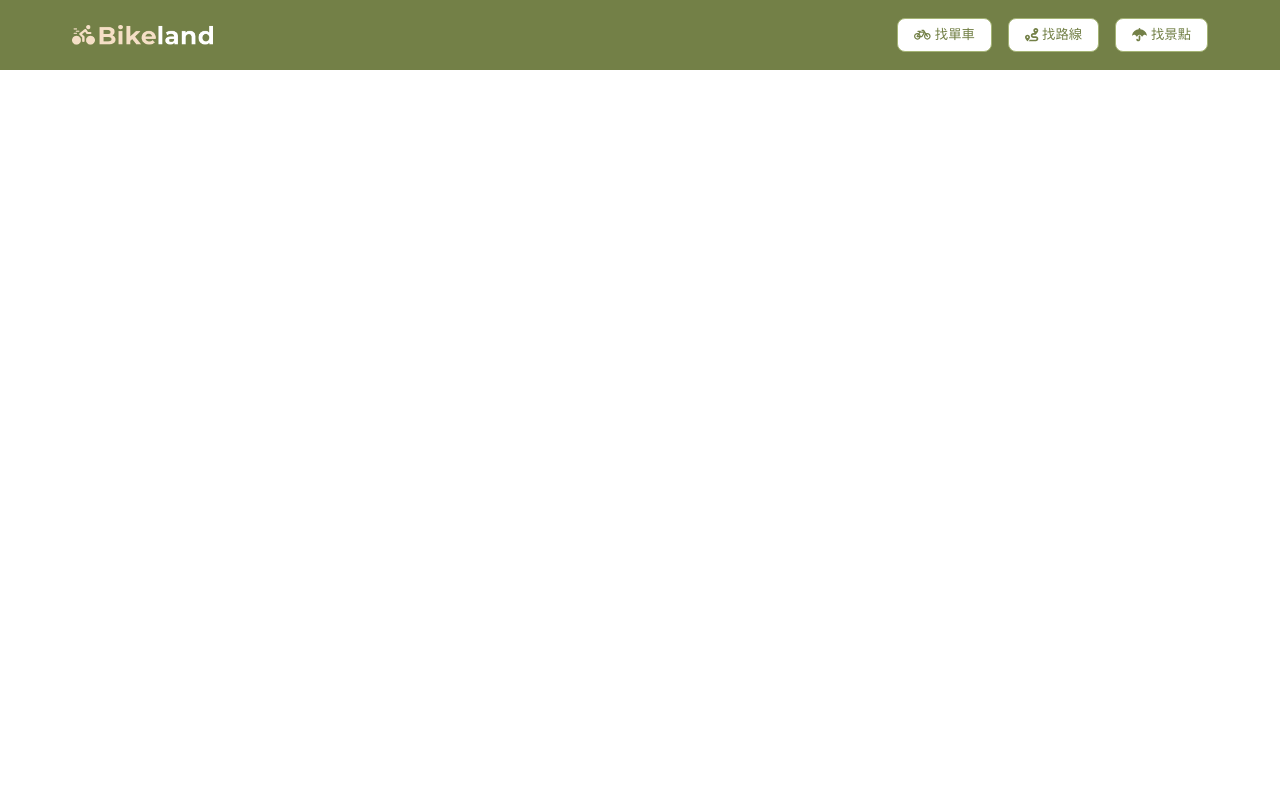
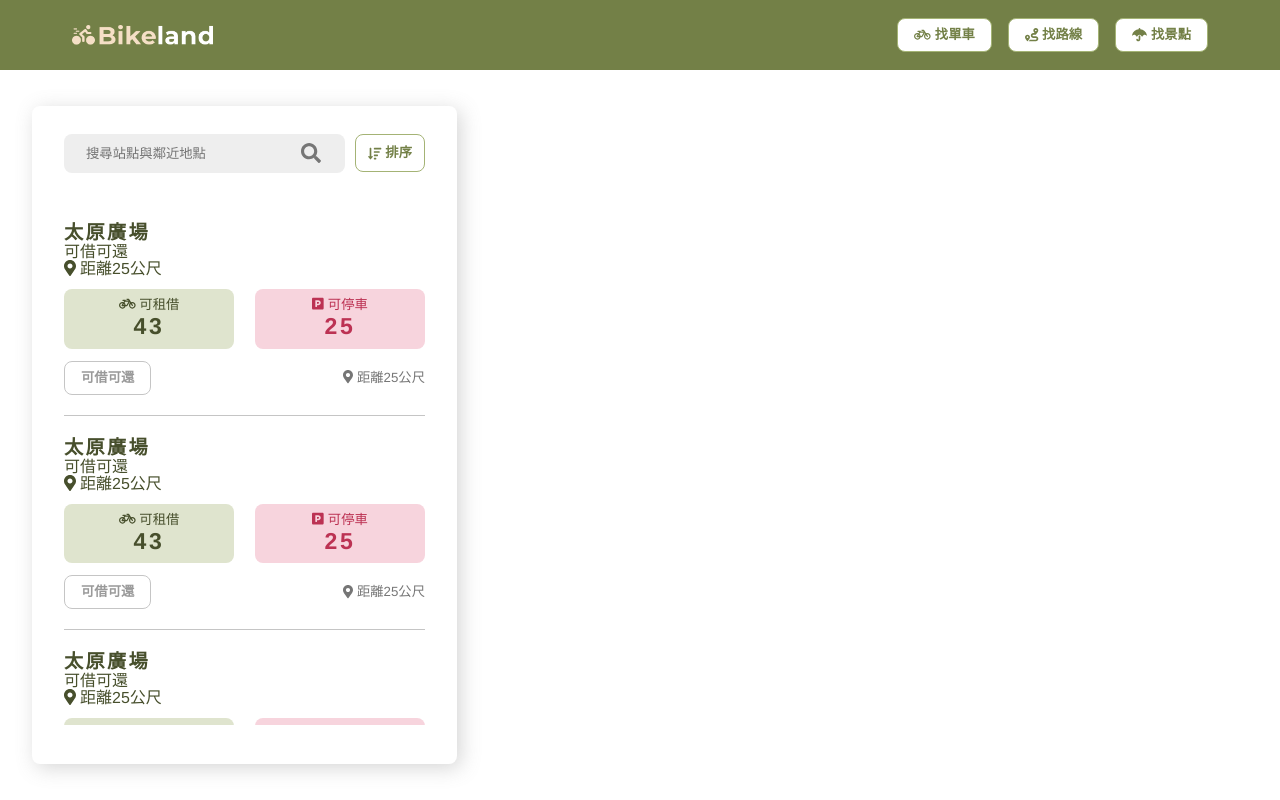
Before and after one commit to spenguinlui/f2e-bikeland, a Vue app: page / in a window 1280 px wide. Built offline with nearby package versions, Linux system fonts and the light colour scheme.

Commit message:
listboard & bikespotcard

```diff
--- a/src/App.vue
+++ b/src/App.vue
@@ -1,6 +1,7 @@
 <template>
   <div id="app">
     <Navbar/>
+    <ListBoard/>
     <!-- <l-map ref="myMap" :zoom="zoom" :center="center" :options="options" style="width: 100vw; height: 100vh;">
       <l-tile-layer :url="url" :attribution="attribution"></l-tile-layer>
       <l-marker ref="location" :lat-lng="center">
@@ -18,8 +19,8 @@
 </template>
 
 <script>
-import Navbar from "./components/navbar.vue"
-
+import Navbar from "./components/navbar.vue";
+import ListBoard from "./components/list_board.vue";
 
 
 export default {
@@ -64,7 +65,8 @@ export default {
     }
   },
   components: {
-    Navbar
+    Navbar,
+    ListBoard
   },
   created() {
     // 創立元件要資料
--- a/src/assets/scss/_support.scss
+++ b/src/assets/scss/_support.scss
@@ -132,12 +132,71 @@
 // button
 @mixin btn($radius) {
   @include flex-row-center-center;
-  @include font-button;
+  @include font-button(1);
   border-radius: #{$radius}px;
   cursor: pointer;
 }
-@mixin btn-outline($radius: 8) {
-  @include btn($radius);
-  background-color: $grey-100;
-  color: $primary-400;
+
+@mixin btn-outline($color: primary) {
+  @include btn(8);
+  padding: 8px 16px;
+  @if $color == primary {
+    border: 1px solid $primary-300;
+    background-color: $grey-100;
+    color: $primary-400;
+    &:hover {
+      background-color: $primary-100;
+    }
+    &:focus {
+      border: 3px solid $primary-300;
+    }
+  }
+  @if $color == accent {
+    border: 1px solid $accent-300;
+    background-color: $grey-100;
+    color: $accent-400;
+    &:hover {
+      background-color: $accent-100;
+    }
+    &:focus {
+      border: 3px solid $accent-300;
+    }
+  }
+  @if $color == alert {
+    border: 1px solid $alert-300;
+    background-color: $grey-100;
+    color: $alert-400;
+    &:hover {
+      background-color: $alert-100;
+    }
+    &:focus {
+      border: 3px solid $alert-300;
+    }
+  }
+  @if $color == grey {
+    border: 1px solid $grey-300;
+    background-color: $grey-100;
+    color: $grey-400;
+    &:hover {
+      background-color: $grey-100;
+    }
+    &:focus {
+      border: 3px solid $grey-300;
+    }
+  }
+  &:disabled {
+    background-color: $grey-100;
+    color: $grey-300;
+    border: 1px solid $grey-300;
+  }
 }
+
+// 隱藏過多文字
+@mixin ellipsis-text($n) {
+  overflow: hidden;
+  display: -webkit-box;
+  text-overflow: ellipsis;
+  -webkit-line-clamp: $n;
+  -webkit-box-orient: vertical;
+  white-space: normal;
+}
--- a/src/assets/scss/_variable.scss
+++ b/src/assets/scss/_variable.scss
@@ -36,3 +36,7 @@ $font-size-h5: 1.2rem; // 22px
 $font-size-content: 1rem; // 18px
 $font-size-button: 0.833rem; // 15px
 $font-size-caption: 0.694rem; // 12px
+
+// 版型
+$nav-bar-m-height: 35px;
+$nav-bar-height: 70px;
--- /dev/null
+++ b/src/components/bike_spot_card.vue
@@ -0,0 +1,137 @@
+<template>
+  <div class="card-container">
+    <div class="card-tilte">
+      <div class="card-title-text">太原廣場</div>
+      <div class="card-m-subtitle">
+        <div class="left-btn unavailable">可借可還</div>
+        <div class="right-msg"><i class="fas fa-map-marker-alt"></i>距離25公尺</div>
+      </div>
+    </div>
+    <div class="card-content-row">
+      <div class="card-available">
+        <div class="icon-text"><i class="fas fa-bicycle"></i>可租借</div>
+        <div class="count">43</div>
+      </div>
+      <div class="card-available focus">
+        <div class="icon-text"><i class="fas fa-parking"></i>可停車</div>
+        <div class="count">25</div>
+      </div>
+    </div>
+    <div class="card-footer">
+      <div class="left-btn unavailable">可借可還</div>
+      <div class="right-msg"><i class="fas fa-map-marker-alt"></i>距離25公尺</div>
+    </div>
+  </div>
+</template>
+
+<script>
+  export default {
+    data () {
+      return {
+
+      }
+    },
+    methods: {
+
+    }
+  }
+</script>
+
+<style lang="scss" scoped>
+  @import "@/assets/scss/main.scss";
+  .card-container {
+    @include flex-column-center-center;
+    padding: 20px 0;
+    border-bottom: 1px solid $grey-300;
+    .card-tilte {
+      width: 100%;
+      color: $primary-500;
+      text-align: left;
+      @include mobile {
+        @include flex-row-space-between-center;
+      }
+      .card-title-text {
+        @include font-h5(1);
+        @include ellipsis-text(15);
+        @include mobile {
+          @include ellipsis-text(9);
+          margin-right: 8px;
+        }
+      }
+      .card-m-subtitle {
+        @include mobile {
+          @include flex-row-space-between-center;
+          flex-grow: 1;
+          .left-btn {
+            @include btn-outline(accent);
+            padding: 1px 8px;
+            border-radius: 4px;
+            &.focus {
+              @include btn-outline(alert);
+              padding: 1px 8px;
+              border-radius: 4px;
+            }
+            &.unavailable {
+              @include btn-outline(grey);
+              padding: 1px 8px;
+              border-radius: 4px;
+            }
+          }
+          .right-msg {
+            @include font-caption;
+            color: $grey-500;
+          }
+        }
+      }
+    }
+    .card-content-row {
+      @include flex-row-center-center;
+      width: 100%;
+      padding: 12px 0;
+      gap: 21px;
+      .card-available {
+        @include flex-column-center-center;
+        width: 100%;
+        border-radius: 8px;
+        padding: 8px;
+        background-color: $primary-100;
+        color: $primary-500;
+        &.focus {
+          background-color: $alert-100;
+          color: $alert-500;
+        }
+        &.unavailable {
+          background-color: $grey-100;
+          color: $grey-500;
+        }
+        .icon-text {
+          @include font-button;
+          font-weight: 500;
+        }
+        .count {
+          @include font-h4(1);
+        }
+      }
+    }
+    .card-footer {
+      @include flex-row-space-between-center;
+      width: 100%;
+      @include mobile {
+        display: none;
+      }
+      .left-btn {
+        @include btn-outline(accent);
+        &.focus {
+          @include btn-outline(alert);
+        }
+        &.unavailable {
+          @include btn-outline(grey);
+        }
+      }
+      .right-msg {
+        @include font-button;
+        color: $grey-500;
+      }
+    }
+  }
+</style>
--- /dev/null
+++ b/src/components/img_card.vue
@@ -0,0 +1,23 @@
+<template>
+  <div>
+
+  </div>
+</template>
+
+<script>
+  export default {
+    data () {
+      return {
+
+      }
+    },
+    methods: {
+
+    }
+  }
+</script>
+
+<style lang="scss" scoped>
+  @import "@/assets/scss/main.scss";
+
+</style>
--- /dev/null
+++ b/src/components/list_board.vue
@@ -0,0 +1,111 @@
+<template>
+  <div>
+    <div :class="containerExpand ? 'list-container expanding' : 'list-container'">
+      <div @click="() => { containerExpand = !containerExpand }" class="expand-btn">
+        <div v-show="containerExpand"><i class="fas fa-angle-double-down"></i></div>
+        <div v-show="!containerExpand"><i class="fas fa-angle-double-up"></i></div>
+      </div>
+      <div class="tool-bar">
+        <SearchBar/>
+        <div class="btn-filter">
+          <i class="fas fa-sort-amount-down"></i>排序
+        </div>
+      </div>
+      <div class="scroll-container">
+        <template v-if="true"><BikeSpotCard/></template>
+        <template v-if="true"><BikeSpotCard/></template>
+        <template v-if="true"><BikeSpotCard/></template>
+        <template v-if="true"><BikeSpotCard/></template>
+        <template v-if="true"><RouteCard/></template>
+        <template v-if="true"><ImgCard/></template>
+      </div>
+    </div>
+  </div>
+</template>
+
+<script>
+  import SearchBar from "./search_bar.vue";
+  import BikeSpotCard from "./bike_spot_card.vue";
+  import RouteCard from "./route_card.vue";
+  import ImgCard from "./img_card.vue";
+
+  export default {
+    data () {
+      return {
+        containerExpand: true
+      }
+    },
+    components: {
+      SearchBar,
+      BikeSpotCard,
+      RouteCard,
+      ImgCard
+    },
+    methods: {
+      expandContent() {
+      }
+    }
+  }
+</script>
+
+<style lang="scss" scoped>
+  @import "@/assets/scss/main.scss";
+
+  .list-container {
+    width: 425px;
+    height: calc(100% - #{$nav-bar-height} - 72px);
+    position: fixed;
+    @include pad-up {
+      left: 32px;
+      top: $nav-bar-m-height + 36px;
+    }
+    @include screen-up {
+      top: $nav-bar-height + 36px;
+    }
+    @include mobile {
+      width: 100%;
+      bottom: -45%;
+      &.expanding {
+        bottom: -20%;
+      }
+    }
+    background-color: $grey-100;
+    box-shadow: 4px 4px 20px rgba(118, 118, 118, 0.3);
+    border-radius: 8px;
+    padding: 28px 32px;
+    .expand-btn {
+      @include flex-row-center-center;
+      position: absolute;
+      top: -16px;
+      left: calc(50% - 24px);
+      width: 48px;
+      height: 16px;
+      font-size: 10px;
+      text-align: center;
+      background-color: $grey-100;
+      box-shadow: 0px -2px 4px rgba(118, 118, 118, 0.3);
+      border-radius: 6px 6px 0px 0px;
+      cursor: pointer;
+      > svg {
+        margin: 0;
+      }
+      @include pad-up {
+        display: none;
+      }
+    }
+    .tool-bar {
+      @include flex-row-space-between-center;
+      gap: 10px;
+      .btn-filter {
+        @include  btn-outline;
+        padding: 10px 12px;
+        min-width: 70px;
+      }
+    }
+    .scroll-container {
+      overflow: auto;
+      height: 87%;
+      margin-top: 28px;
+    }
+  }
+</style>
--- a/src/components/navbar.vue
+++ b/src/components/navbar.vue
@@ -55,13 +55,13 @@
     left: 0;
     top: 0;
     width: 100%;
-    height: 35px;
+    height: $nav-bar-m-height;
     padding: 0 20px;
     @include pad {
       padding: 0 20px;
     }
     @include screen-up {
-      height: 70px;
+      height: $nav-bar-height;
       padding: 0 40px;
     }
     @include full-screen {
@@ -84,9 +84,7 @@
         gap: 16px;
       }
       .btn-outline {
-        @include btn-outline;
-        border: 1px solid $primary-300;
-        padding: 8px 16px;
+        @include  btn-outline;
       }
     }
     .nav-m-trigger {
@@ -103,7 +101,7 @@
     width: 100%;
     position: fixed;
     left: 0;
-    top: 35px;
+    top: $nav-bar-m-height;
     cursor: pointer;
     @include screen-up {
       display: none;
--- /dev/null
+++ b/src/components/route_card.vue
@@ -0,0 +1,23 @@
+<template>
+  <div>
+
+  </div>
+</template>
+
+<script>
+  export default {
+    data () {
+      return {
+
+      }
+    },
+    methods: {
+
+    }
+  }
+</script>
+
+<style lang="scss" scoped>
+  @import "@/assets/scss/main.scss";
+
+</style>
--- /dev/null
+++ b/src/components/search_bar.vue
@@ -0,0 +1,44 @@
+<template>
+  <div class="search-bar">
+    <input v-model="keyword" @keyup.enter="goSearch" type="text" placeholder="搜尋站點與鄰近地點">
+    <div @click="goSearch"><i class="fas fa-search"></i></div>
+  </div>
+</template>
+
+<script>
+  export default {
+    data () {
+      return {
+        keyword: ""
+      }
+    },
+    methods: {
+      goSearch() {
+        console.log("開始搜尋")
+      }
+    }
+  }
+</script>
+
+<style lang="scss" scoped>
+  @import "@/assets/scss/main.scss";
+
+  .search-bar {
+    @include flex-row-space-between-center;
+    @include font-caption;
+    width: 100%;
+    background-color: $grey-200;
+    color: $grey-500;
+    border-radius: 8px;
+    padding: 9px 20px;
+    input {
+      width: 100%;
+      background-color: inherit;
+    }
+    svg {
+      font-size: 20px;
+      cursor: pointer;
+    }
+  }
+
+</style>
```
Also changed, not shown: src/components/content.vue (added, +23 -0 lines), src/components/search_type_bar.vue (added, +23 -0 lines), src/assets/scss/main.scss (line endings or trailing spaces).
